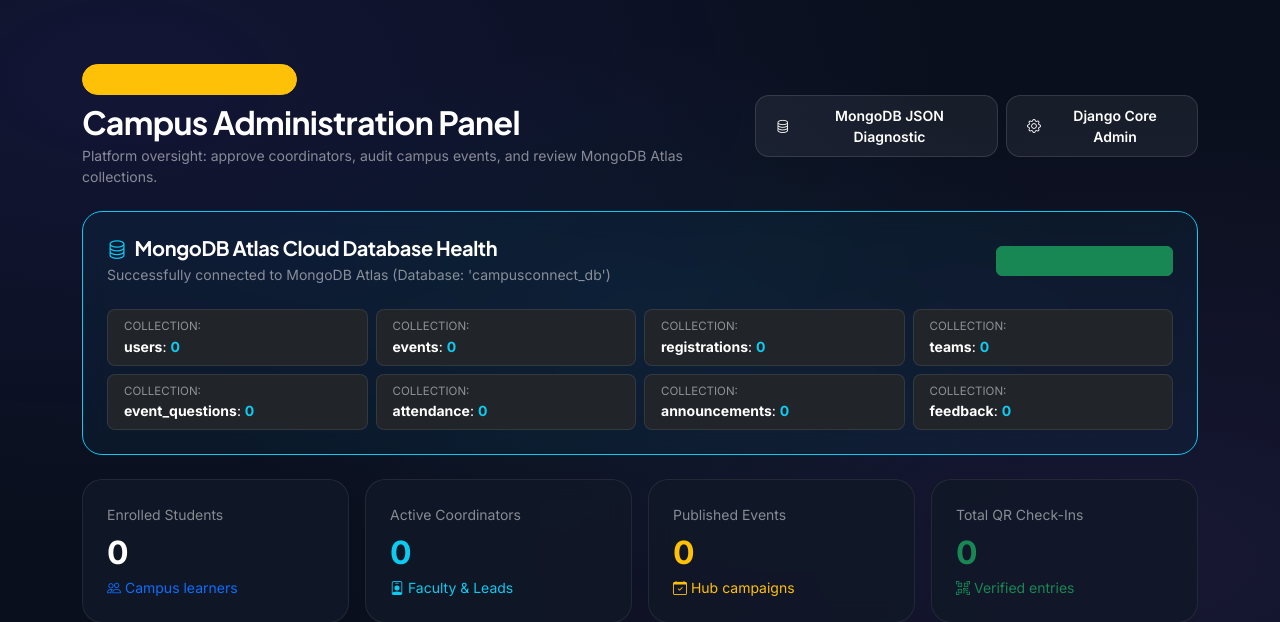
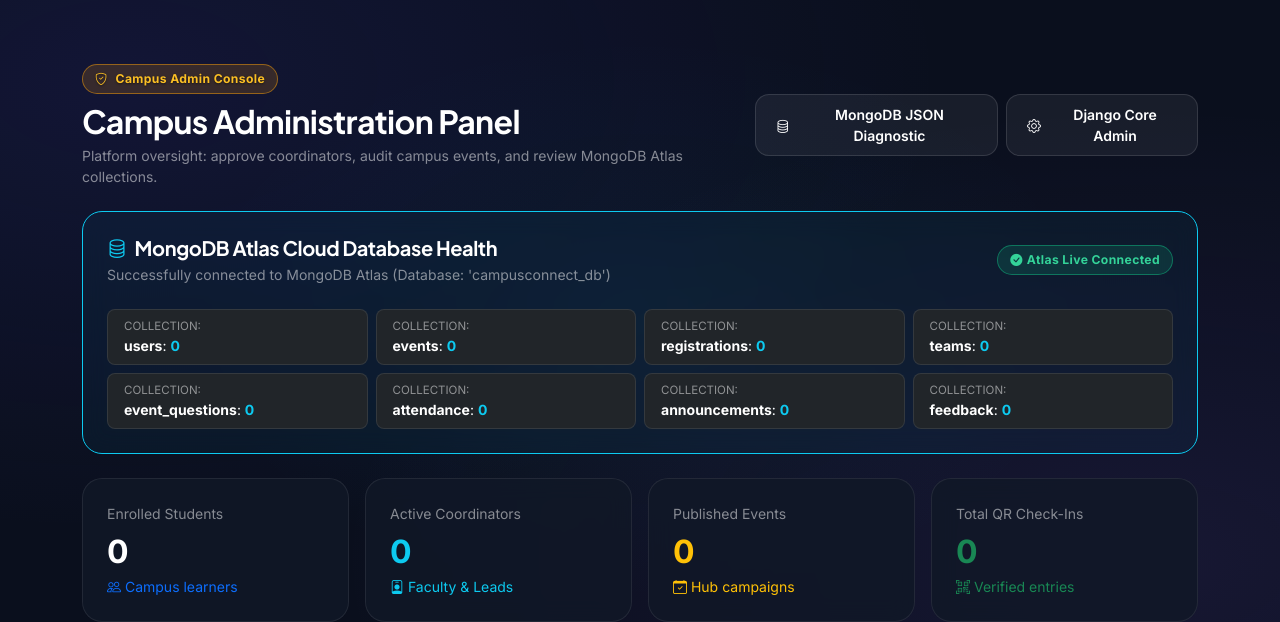
Before and after one commit to dnyaneshwarit27-lab/campusconnect, a Django app: page /admin-portal/ in a window 1280 px wide. Shown: the part 81-703 px from the top of the page. Run offline with Django 5.2, Linux system fonts and the light colour scheme; the visitor is signed in with stand-in values (Sample User, id 1); data comes from the database, SQL or seed files in the repository; data that the repository does not hold is empty.

Commit message:
Fix invisible text on Pass Ready and warning badges across all pages with high-contrast styling

```diff
--- a/static/css/styles.css
+++ b/static/css/styles.css
@@ -637,3 +637,13 @@ h1, h2, h3, h4, h5, h6, .brand-font {
     display: inline-block !important;
     text-shadow: 0 1px 2px rgba(0, 0, 0, 0.6);
 }
+
+/* Universal protection: Never allow yellow text on solid yellow background */
+.badge.bg-warning,
+span.bg-warning,
+.bg-warning.text-warning {
+    background: rgba(245, 158, 11, 0.16) !important;
+    border: 1px solid rgba(245, 158, 11, 0.45) !important;
+    color: #fbbf24 !important;
+    font-weight: 700 !important;
+}
--- a/templates/events/admin_dashboard.html
+++ b/templates/events/admin_dashboard.html
@@ -7,7 +7,7 @@
     <!-- Header -->
     <div class="d-flex flex-column flex-md-row justify-content-between align-items-md-center gap-3 mb-4">
         <div>
-            <div class="d-inline-flex align-items-center gap-2 px-3 py-1 rounded-pill bg-warning bg-opacity-20 text-warning border border-warning border-opacity-30 small mb-2">
+            <div class="d-inline-flex align-items-center gap-2 px-3 py-1 rounded-pill badge-status-pending small mb-2">
                 <i class="bi bi-shield-check"></i> Campus Admin Console
             </div>
             <h2 class="text-white fw-bold mb-1">Campus Administration Panel</h2>
@@ -35,11 +35,11 @@
             </div>
             <div>
                 {% if mongo_connected %}
-                    <span class="badge bg-success bg-opacity-20 text-success border border-success border-opacity-40 py-2 px-3">
+                    <span class="badge-status-accepted py-2 px-3">
                         <i class="bi bi-check-circle-fill me-1"></i> Atlas Live Connected
                     </span>
                 {% else %}
-                    <span class="badge bg-warning bg-opacity-20 text-warning border border-warning border-opacity-40 py-2 px-3">
+                    <span class="badge-status-pending py-2 px-3">
                         <i class="bi bi-exclamation-triangle-fill me-1"></i> Ready for MONGODB_URI in .env
                     </span>
                 {% endif %}
@@ -167,11 +167,11 @@
                                 </td>
                                 <td>
                                     {% if coord.is_approved %}
-                                        <span class="badge bg-success bg-opacity-20 text-success border border-success border-opacity-40">
+                                        <span class="badge-status-accepted">
                                             <i class="bi bi-check-circle-fill me-1"></i> Approved
                                         </span>
                                     {% else %}
-                                        <span class="badge bg-warning bg-opacity-20 text-warning border border-warning border-opacity-40">
+                                        <span class="badge-status-pending">
                                             <i class="bi bi-hourglass-split me-1"></i> Pending Review
                                         </span>
                                     {% endif %}
--- a/templates/events/coordinator_manage_event.html
+++ b/templates/events/coordinator_manage_event.html
@@ -121,14 +121,14 @@
                                 {% endif %}
                                 <td>
                                     {% if reg.is_checked_in %}
-                                        <span class="badge bg-success bg-opacity-20 text-success border border-success border-opacity-40">
+                                        <span class="badge-status-accepted">
                                             <i class="bi bi-check-circle-fill me-1"></i> Checked In
                                         </span>
                                         <div class="text-white-50 small mt-1" style="font-size: 0.72rem;">
                                             {{ reg.checked_in_at|date:"g:i A" }}
                                         </div>
                                     {% else %}
-                                        <span class="badge bg-warning bg-opacity-20 text-warning border border-warning border-opacity-40">
+                                        <span class="badge-status-pending">
                                             <i class="bi bi-hourglass-split me-1"></i> Pending
                                         </span>
                                     {% endif %}
--- a/templates/events/my_registrations.html
+++ b/templates/events/my_registrations.html
@@ -28,11 +28,11 @@
                                 {{ reg.event.category.name }}
                             </span>
                             {% if reg.is_checked_in %}
-                                <span class="badge bg-success bg-opacity-20 text-success border border-success border-opacity-40">
+                                <span class="badge-status-accepted">
                                     <i class="bi bi-patch-check-fill me-1"></i> Checked In
                                 </span>
                             {% else %}
-                                <span class="badge bg-warning bg-opacity-20 text-warning border border-warning border-opacity-40">
+                                <span class="badge-status-pending">
                                     <i class="bi bi-hourglass-split me-1"></i> Pass Ready
                                 </span>
                             {% endif %}
```
